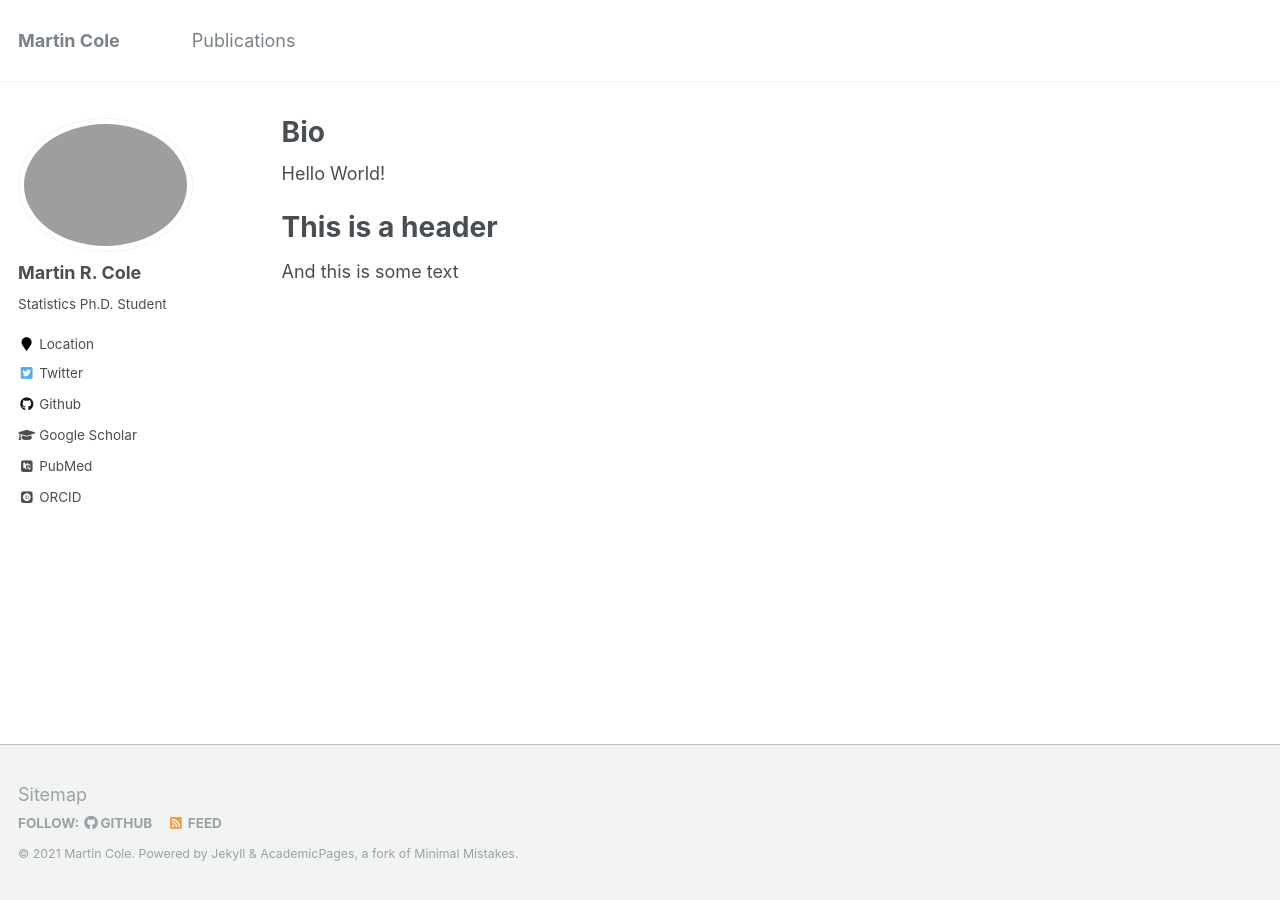
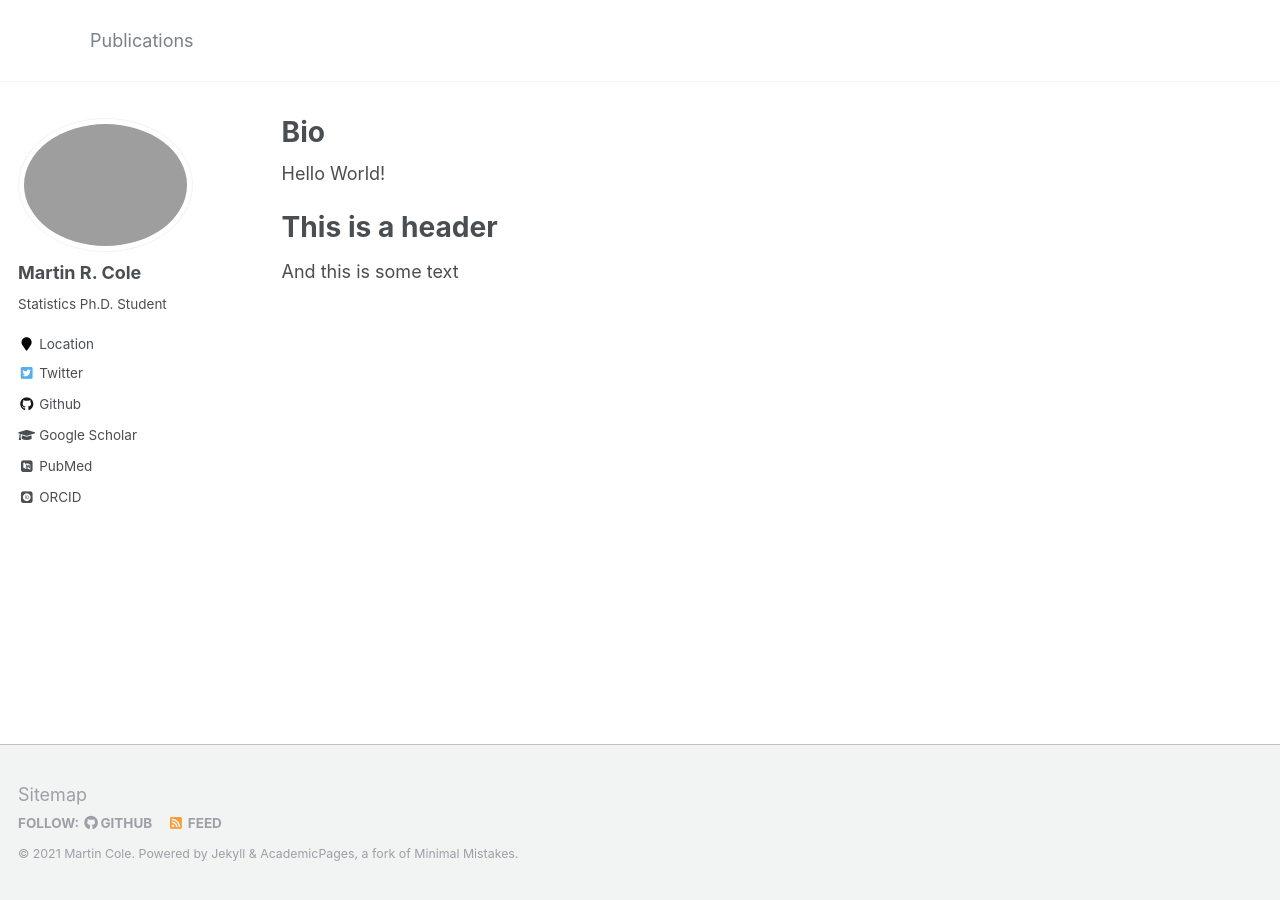
Before and after one commit to MartyCole/martycole.github.io, a Jekyll site: the page built from _pages/about.md, in a window 1280 px wide. Built offline with Jekyll 4.4.1, drawn with Linux system fonts in a browser that asks for light colours; some web fonts are replaced.

Commit message:
Update _config.yml

```diff
--- a/_config.yml
+++ b/_config.yml
@@ -7,7 +7,7 @@
 
 # Site Settings
 locale                   : "en-US"
-title                    : "Martin Cole"
+title                    : ""
 title_separator          : "-"
 name                     : &name "Martin Cole"
 description              : &description "Statistics PhD Student"
```
